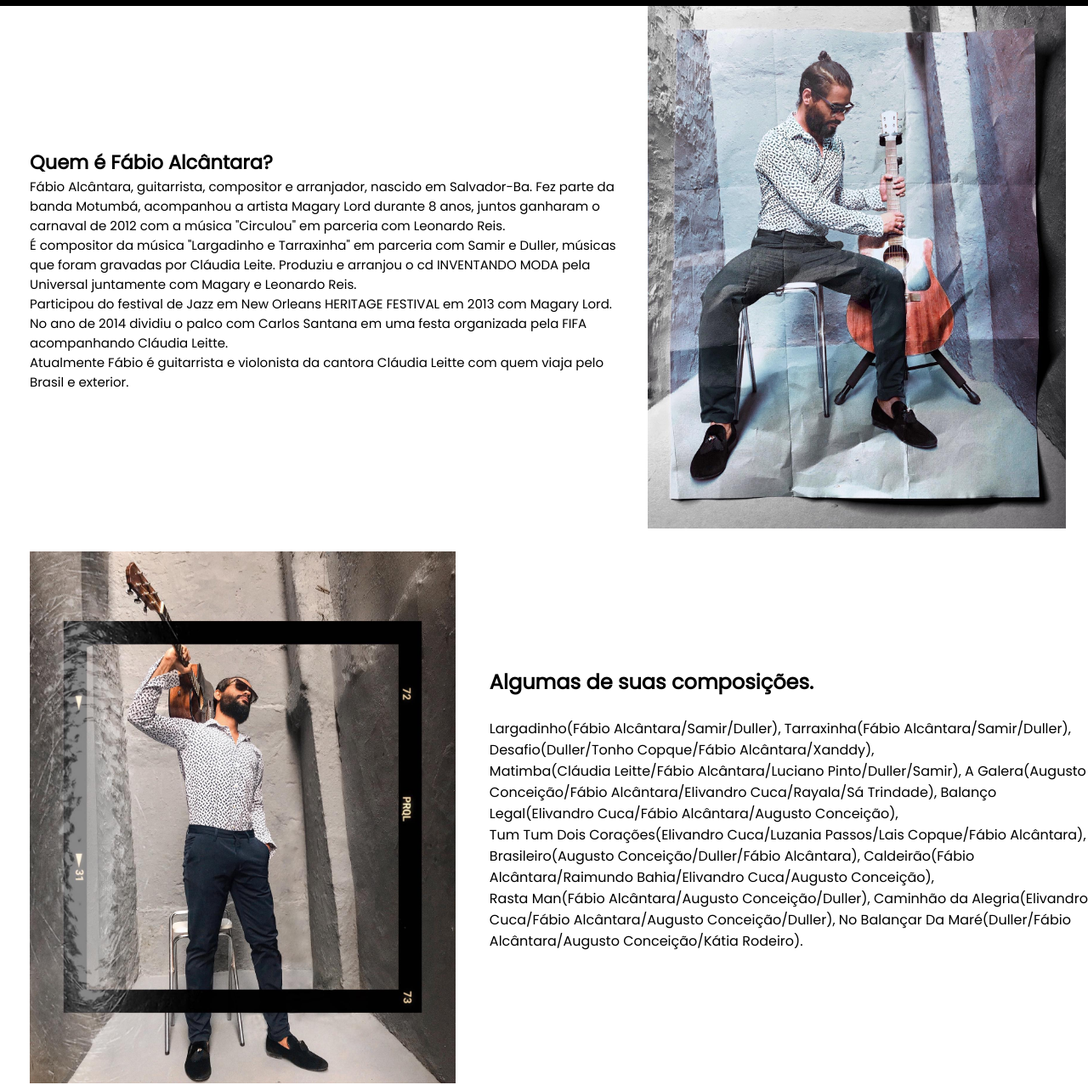
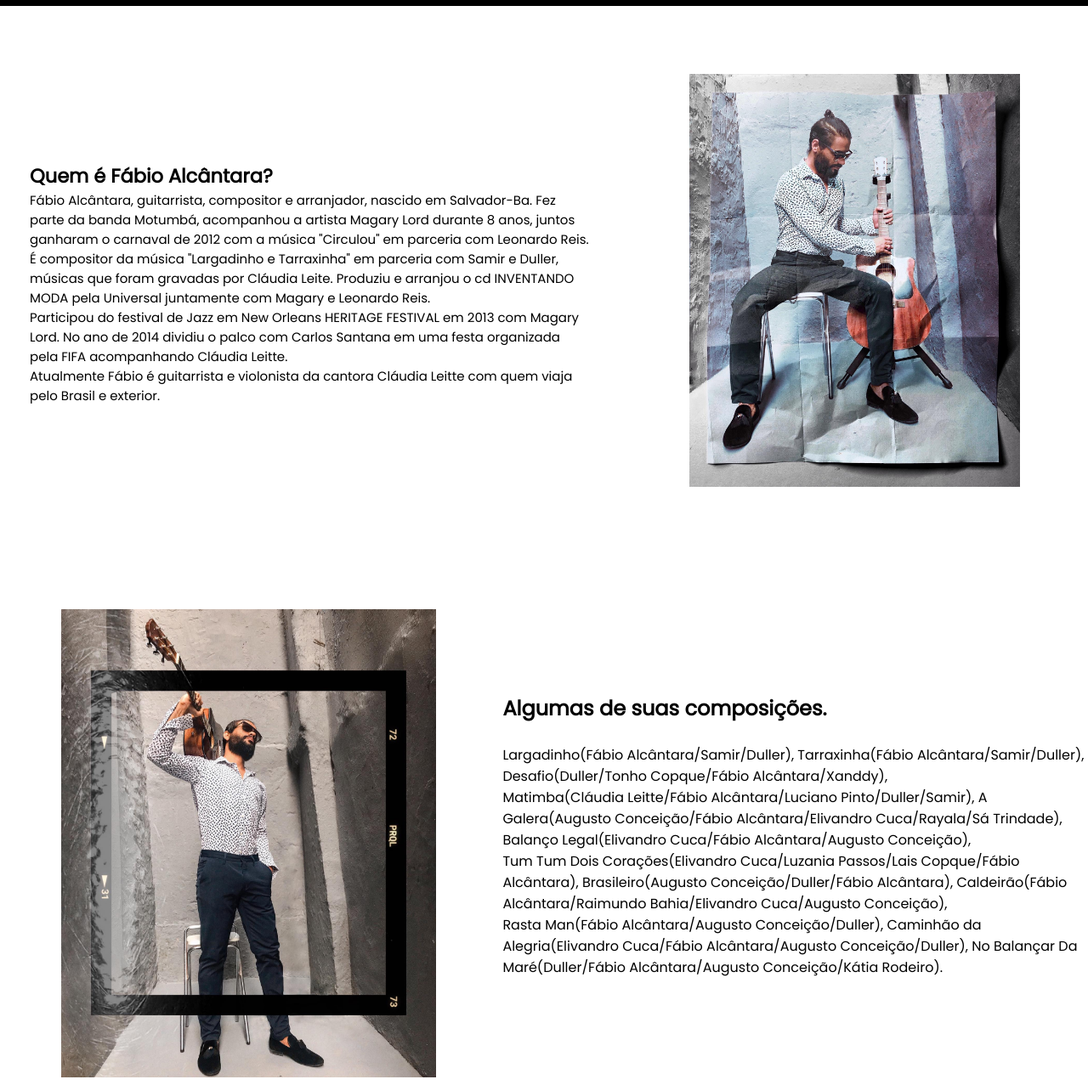
Before and after one commit to paulotrindadee/LandingPage-F-bio-Alc-ntara, a plain HTML site: page index.html in a window 1280 px wide. Shown: the part 53-1330 px from the top of the page at 85% size. Drawn offline with Linux system fonts and the light colour scheme; files whose address does not match are found by name.

Commit message:
Alterações para melhoria de landingpage

```diff
--- a/index.html
+++ b/index.html
@@ -24,7 +24,7 @@
 
         <!-- Botões de mídias sociais -->
         <div class="sociais">
-          <button><i class="fa-brands fa-instagram"></i></button>
+          <button><i class="fa-brands fa-instagram"><a href="https://www.instagram.com/alcantarasom/" target="_blank"></a></i></button>
           <button><i class="fa-brands fa-facebook"></i></button>
           <button><i class="fa-brands fa-youtube"></i></button>
         </div>
--- a/style.css
+++ b/style.css
@@ -107,10 +107,6 @@ header {
   display: flex;
   justify-content: space-between;
   align-items: center;
-  flex-flow: row;
-  flex-direction: row;
-  align-content: flex-start;
-  margin-bottom: 20px;
 }
 
 .texto-sobre {
@@ -119,9 +115,8 @@ header {
 }
 
 .imagem-sobre img {
-  max-width: 95%;
-  height: auto;
-  padding: auto;
+  max-width: 100%;
+  padding: 80px;
 }
 
 /* SESSÃO COMPOSIÇÕES*/
@@ -139,7 +134,7 @@ header {
 .imagem-composicao img {
   max-width: 87%;
   height: auto;
-  padding: auto;
+  padding: 37px;
   margin-left: 35px;
 }
 
```
